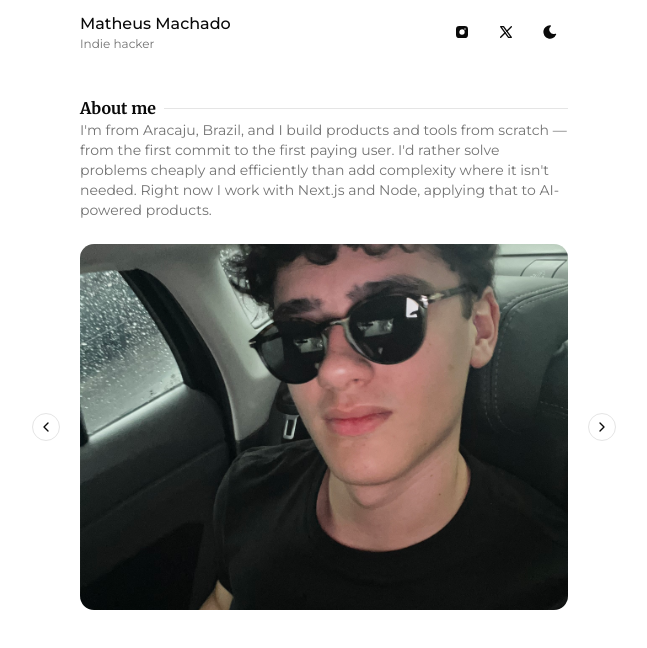
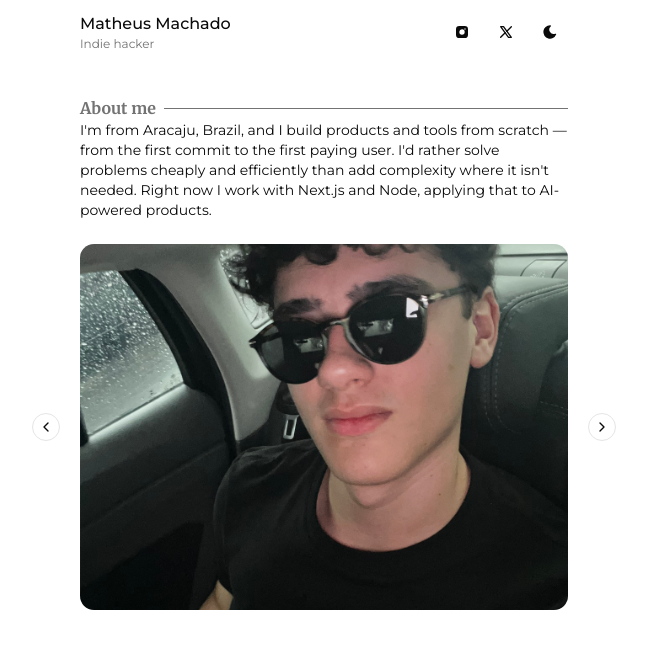
Before and after one commit to teteumachado/teteumachado, a Next.js app in the folder apps/web/: page / in a window 1280 px wide. Shown: the top 648 px of the page, without its empty margins (316-963 px from the left). Built offline with nearby package versions, Linux system fonts and the light colour scheme.

Commit message:
feat: add framer-motion entrance animations

```diff
--- a/apps/web/components/public/header.tsx
+++ b/apps/web/components/public/header.tsx
@@ -1,12 +1,18 @@
 'use client'
 
+import { motion } from 'framer-motion'
 import Link from 'next/link'
 import { ThemeSwitcher } from '@/components/theme-switcher'
 import { Socials } from '@/components/socials'
 
 export const Header = () => {
   return (
-    <div className="flex items-center w-full max-w-sm md:max-w-md lg:max-w-lg justify-between p-3 mx-auto">
+    <motion.div
+      initial={{ opacity: 0, y: -10 }}
+      animate={{ opacity: 1, y: 0 }}
+      transition={{ duration: 0.5, ease: 'easeOut' }}
+      className="flex items-center w-full max-w-sm md:max-w-md lg:max-w-lg justify-between p-3 mx-auto"
+    >
       <Link href="/">
         <div className="flex flex-col">
           <h1 className="font-medium text-md">Matheus Machado</h1>
@@ -17,6 +23,6 @@ export const Header = () => {
         <Socials />
         <ThemeSwitcher />
       </div>
-    </div>
+    </motion.div>
   )
 }
--- a/apps/web/components/public/hero.tsx
+++ b/apps/web/components/public/hero.tsx
@@ -1,18 +1,41 @@
+'use client'
+
+import { motion } from 'framer-motion'
 import { PhotosCarousel } from '@/components/public/photos-carousel'
 
 export const Hero = () => {
   return (
     <div className="w-full max-w-sm md:max-w-md lg:max-w-lg p-3 mx-auto my-5">
-      <div className="flex gap-2 items-center w-full">
-        <h1 className="font-serif font-bold shrink-0">About me</h1>
-        <div className="h-px flex-1 bg-border" />
-      </div>
-      <h2 className="text-sm text-muted-foreground">
+      <motion.div
+        initial={{ opacity: 0, y: 12 }}
+        animate={{ opacity: 1, y: 0 }}
+        transition={{ duration: 0.6, ease: 'easeOut' }}
+        className="flex gap-2 items-center w-full"
+      >
+        <h1 className="font-serif font-bold shrink-0 text-muted-foreground">About me</h1>
+        <motion.div
+          initial={{ scaleX: 0 }}
+          animate={{ scaleX: 1 }}
+          transition={{ duration: 0.7, delay: 0.6, ease: 'easeOut' }}
+          className="h-px flex-1 bg-muted-foreground origin-left"
+        />
+      </motion.div>
+      <motion.h2
+        initial={{ opacity: 0, y: 12 }}
+        animate={{ opacity: 1, y: 0 }}
+        transition={{ duration: 0.6, delay: 0.15, ease: 'easeOut' }}
+        className="text-sm"
+      >
         I&apos;m from Aracaju, Brazil, and I build products and tools from scratch — from the first commit to the first paying user. I&apos;d rather solve problems cheaply and efficiently than add complexity where it isn&apos;t needed. Right now I work with Next.js and Node, applying that to AI-powered products.
-      </h2>
-      <div className="mt-6">
+      </motion.h2>
+      <motion.div
+        initial={{ opacity: 0 }}
+        animate={{ opacity: 1 }}
+        transition={{ duration: 0.7, delay: 0.3, ease: 'easeOut' }}
+        className="mt-6"
+      >
         <PhotosCarousel />
-      </div>
+      </motion.div>
     </div>
   )
 }
--- a/apps/web/components/socials.tsx
+++ b/apps/web/components/socials.tsx
@@ -18,7 +18,7 @@ export const Socials = () => {
     <div className="flex gap-2 items-center">
       {socials.map(s => (
         <Link href={s.url} key={s.url}>
-          <Button size="icon-lg" variant="ghost">
+          <Button size="icon-lg" variant="ghost" className="transition-transform hover:scale-110 active:scale-95">
             {s.icon}
           </Button>
         </Link>
--- a/apps/web/package.json
+++ b/apps/web/package.json
@@ -16,6 +16,7 @@
     "@workspace/ui": "workspace:*",
     "embla-carousel-autoplay": "^8.6.0",
     "embla-carousel-react": "^8.6.0",
+    "framer-motion": "^12.42.2",
     "next": "16.2.6",
     "next-themes": "^0.4.6",
     "react": "19.2.4",
```
Also changed, not shown: 1 other file (tests, documents, lock files or other folders).
